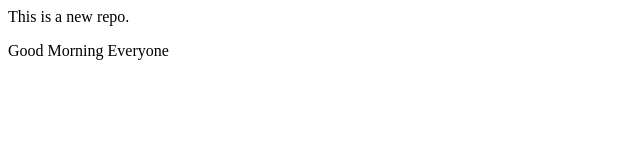
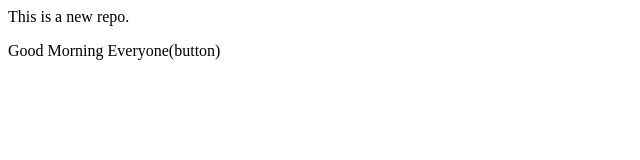
Before and after one commit to hemlatabinwal888/localrepo, a plain HTML site: page index.html in a window 1280 px wide. Shown: the full height of the page, 0-640 px from the left. Drawn offline with Linux system fonts and the light colour scheme.

```diff
--- a/index.html
+++ b/index.html
@@ -1,2 +1,2 @@
 <p>This is a new repo.</p>
-<p>Good Morning Everyone</p>
+<p>Good Morning Everyone(button)</p>
```
